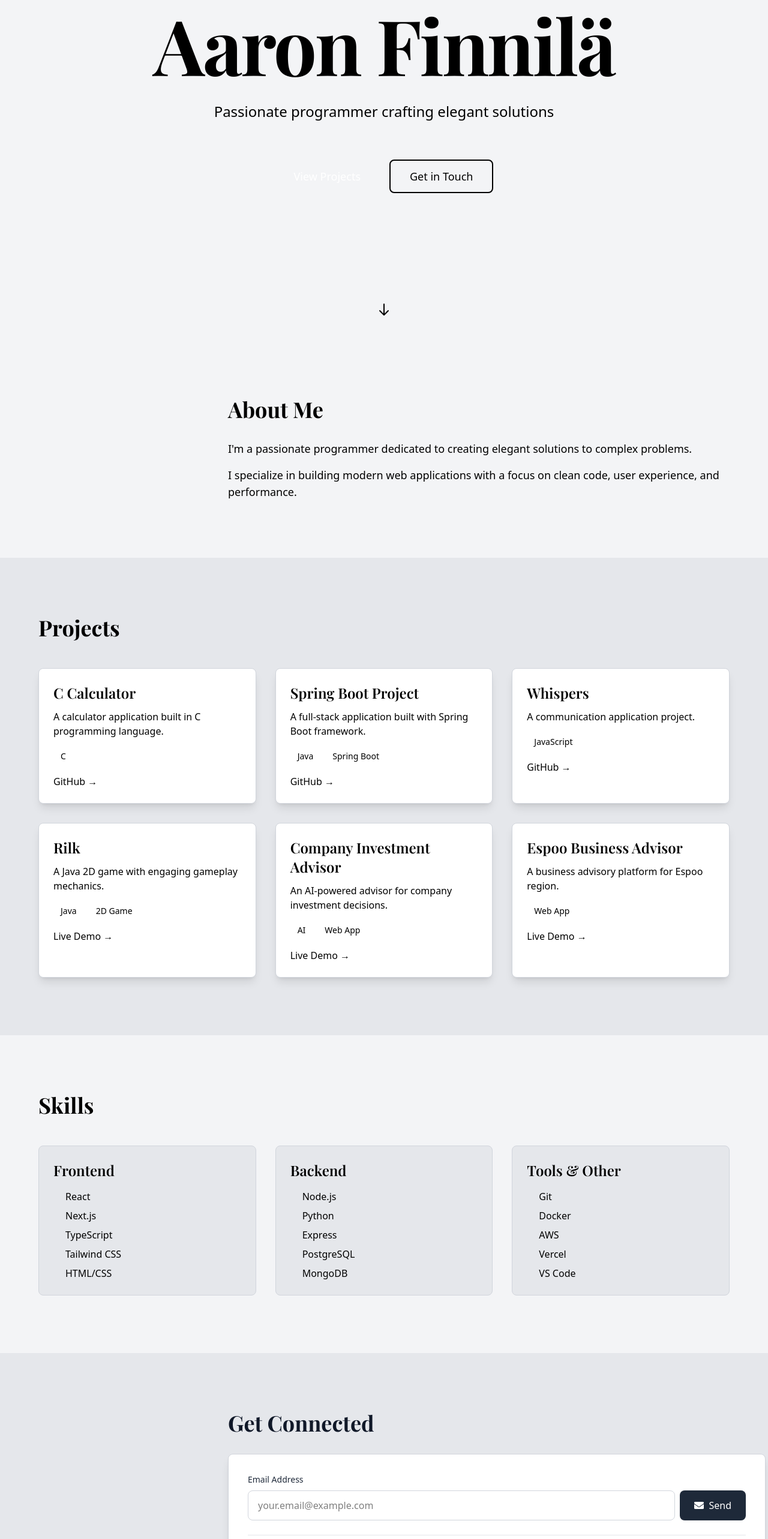
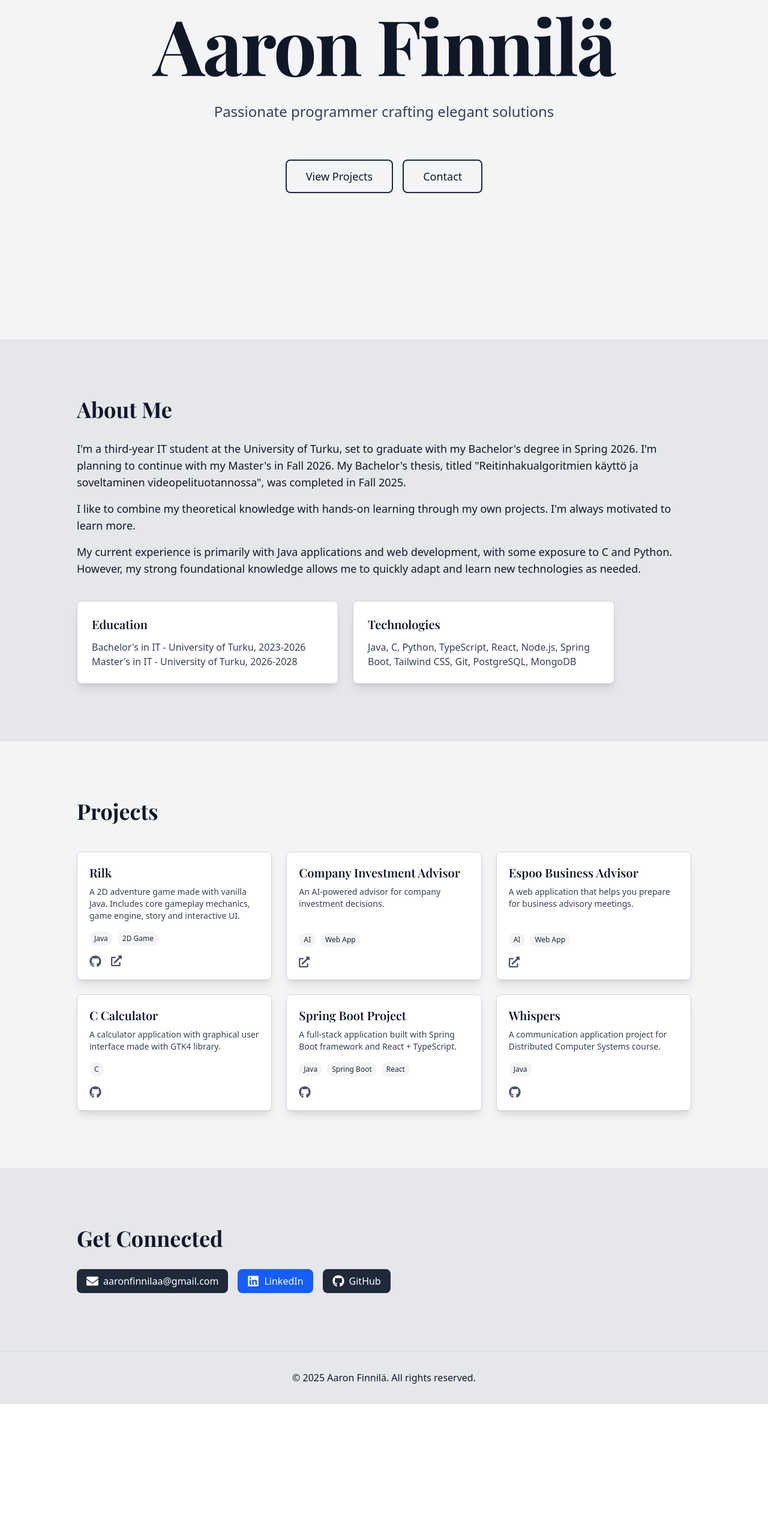
Before and after one commit to aaronfinnila/portfolio, a Next.js app: page / in a window 1280 px wide. Shown: the part 234-2800 px from the top of the page at 60% size. After the commit the page ends 2575 px from the top, so only its background shows below. Built offline with nearby package versions, Linux system fonts and the light colour scheme; a web font is replaced by a local one.

Commit message:
improvements

```diff
--- a/app/components/Header.tsx
+++ b/app/components/Header.tsx
@@ -1,15 +1,22 @@
 'use client';
 
-import { useState, useEffect } from 'react';
+import { useState, useEffect, useRef } from 'react';
 import { FaGithub, FaLinkedin } from 'react-icons/fa';
 
 export default function Header() {
   const [isVisible, setIsVisible] = useState(true);
   const [lastScrollY, setLastScrollY] = useState(0);
+  const isScrollingToSection = useRef(false);
 
   useEffect(() => {
     const handleScroll = () => {
       const currentScrollY = window.scrollY;
+
+      if (isScrollingToSection.current) {
+        // Don't hide during programmatic scroll
+        setLastScrollY(currentScrollY);
+        return;
+      }
 
       if (currentScrollY < 50) {
         // Always show when near the top
@@ -32,7 +39,14 @@ export default function Header() {
   const scrollToSection = (sectionId: string) => {
     const element = document.getElementById(sectionId);
     if (element) {
+      isScrollingToSection.current = true;
+      setIsVisible(true);
       element.scrollIntoView({ behavior: 'smooth' });
+
+      // Reset after scroll animation completes
+      setTimeout(() => {
+        isScrollingToSection.current = false;
+      }, 1000);
     }
   };
 
@@ -42,7 +56,12 @@ export default function Header() {
     }`}>
       <nav className="container mx-auto px-6 py-4">
         <div className="flex items-center justify-between">
-          <h1 className="text-2xl font-bold text-gray-900">Aaron Finnilä</h1>
+          <h1
+            onClick={() => scrollToSection('hero')}
+            className="text-2xl font-bold text-gray-900 cursor-pointer hover:text-gray-600 transition-colors"
+          >
+            Aaron Finnilä
+          </h1>
 
           <div className="flex items-center gap-8">
             <button
@@ -54,11 +73,6 @@ export default function Header() {
               onClick={() => scrollToSection('projects')}
               className="text-gray-800 hover:text-gray-600 transition-colors cursor-pointer">
                 Projects
-            </button>
-            <button
-              onClick={() => scrollToSection('skills')}
-              className="text-gray-800 hover:text-gray-600 transition-colors cursor-pointer">
-                Skills
             </button>
             <button
               onClick={() => scrollToSection('contact')}
--- a/app/components/Hero.tsx
+++ b/app/components/Hero.tsx
@@ -1,6 +1,14 @@
 'use client';
 
+import { useEffect, useState } from 'react';
+
 export default function Hero() {
+  const [isVisible, setIsVisible] = useState(false);
+
+  useEffect(() => {
+    setIsVisible(true);
+  }, []);
+
   const scrollToSection = (sectionId: string) => {
     const element = document.getElementById(sectionId);
     if (element) {
@@ -9,43 +17,28 @@ export default function Hero() {
   };
 
   return (
-    <section className="min-h-screen flex flex-col items-center justify-center px-6">
-      <div className="text-center space-y-8">
-        <h1 className="text-7xl md:text-8xl lg:text-9xl font-playfair font-bold tracking-tight text-forest-900">
+    <section id="hero" className="min-h-screen flex flex-col items-center justify-center px-6">
+      <div className={`text-center space-y-8 transition-all duration-1000 ease-out ${
+        isVisible ? 'opacity-100 translate-y-0' : 'opacity-0 translate-y-8'
+      }`}>
+        <h1 className="text-3xl md:text-8xl lg:text-9xl font-playfair font-bold tracking-tight text-gray-900">
           Aaron Finnilä
         </h1>
-        <p className="text-xl md:text-2xl text-forest-700 max-w-2xl mx-auto">
+        <p className="text-xl md:text-2xl text-gray-700 max-w-2xl mx-auto">
           Passionate programmer crafting elegant solutions
         </p>
         <div className="flex flex-wrap gap-4 justify-center pt-8">
-          <button
+                    <button
             onClick={() => scrollToSection('projects')}
-            className="px-8 py-3 bg-forest-600 hover:bg-forest-700 text-white rounded-lg transition-colors text-lg"
-          >
-            View Projects
+            className="px-8 py-3 border-2 border-gray-800 hover:border-gray-900 text-gray-900 rounded-lg transition-colors text-lg cursor-pointer"
+          >View Projects
           </button>
           <button
             onClick={() => scrollToSection('contact')}
-            className="px-8 py-3 border-2 border-forest-600 hover:border-forest-700 text-forest-900 rounded-lg transition-colors text-lg"
-          >
-            Get in Touch
+            className="px-8 py-3 border-2 border-gray-800 hover:border-gray-900 text-gray-900 rounded-lg transition-colors text-lg cursor-pointer"
+          >Contact
           </button>
         </div>
-      </div>
-
-      {/* Scroll indicator */}
-      <div className="absolute bottom-8 animate-bounce">
-        <svg
-          className="w-6 h-6 text-forest-600"
-          fill="none"
-          strokeLinecap="round"
-          strokeLinejoin="round"
-          strokeWidth="2"
-          viewBox="0 0 24 24"
-          stroke="currentColor"
-        >
-          <path d="M19 14l-7 7m0 0l-7-7m7 7V3"></path>
-        </svg>
       </div>
     </section>
   );
--- a/app/components/sections/About.tsx
+++ b/app/components/sections/About.tsx
@@ -1,15 +1,37 @@
 export default function About() {
   return (
-    <section id="about" className="py-24 px-6">
-      <div className="container mx-89 max-w-4xl">
+    <section id="about" className="py-24 px-6 bg-gray-200">
+      <div className="container mx-auto max-w-5xl">
         <h2 className="text-4xl font-bold mb-8">About Me</h2>
         <div className="space-y-4 text-lg">
           <p>
-            I'm a passionate programmer dedicated to creating elegant solutions to complex problems.
+            I'm a third-year IT student at the University of Turku, set to graduate with my Bachelor's degree in Spring 2026. I'm planning to continue with my Master's in Fall 2026. My Bachelor's thesis, titled "Reitinhakualgoritmien käyttö ja soveltaminen videopelituotannossa", was completed in Fall 2025.
           </p>
           <p>
-            I specialize in building modern web applications with a focus on clean code, user experience, and performance.
+            I like to combine my theoretical knowledge with hands-on learning through my own projects. I'm always motivated to learn more.
           </p>
+          <p>
+            My current experience is primarily with Java applications and web development, with some exposure to C and Python. However, my strong foundational knowledge allows me to quickly adapt and learn new technologies as needed.
+          </p>
+        </div>
+
+        <div className="mt-10 grid md:grid-cols-2 gap-6 max-w-4xl">
+          <div className="bg-white rounded-lg p-6 shadow-lg border border-gray-300">
+            <h3 className="text-xl font-semibold mb-3">Education</h3>
+            <p className="text-gray-700">
+              Bachelor's in IT - University of Turku, 2023-2026
+            </p>
+            <p className="text-gray-700">
+              Master's in IT - University of Turku, 2026-2028
+            </p>
+          </div>
+
+          <div className="bg-white rounded-lg p-6 shadow-lg border border-gray-300">
+            <h3 className="text-xl font-semibold mb-3">Technologies</h3>
+            <p className="text-gray-700">
+              Java, C, Python, TypeScript, React, Node.js, Spring Boot, Tailwind CSS, Git, PostgreSQL, MongoDB
+            </p>
+          </div>
         </div>
       </div>
     </section>
--- a/app/components/sections/Contact.tsx
+++ b/app/components/sections/Contact.tsx
@@ -3,50 +3,34 @@ import { FaGithub, FaLinkedin, FaEnvelope } from 'react-icons/fa';
 export default function Contact() {
   return (
     <section id="contact" className="py-24 px-6 bg-gray-200">
-      <div className="container mx-89 max-w-4xl">
+      <div className="container mx-auto max-w-5xl">
         <h2 className="text-4xl font-bold mb-8 text-gray-900">Get Connected</h2>
-        <div className="bg-white rounded-lg p-8 shadow-lg border border-gray-300">
-          <div className="mb-6">
-            <label htmlFor="email" className="block text-sm font-medium text-gray-800 mb-2">
-              Email Address
-            </label>
-            <div className="flex gap-2">
-              <input
-                type="email"
-                id="email"
-                placeholder="your.email@example.com"
-                className="flex-1 px-4 py-3 border border-gray-300 rounded-lg focus:outline-none focus:ring-2 focus:ring-forest-600 focus:border-transparent"
-              />
+        <div className="flex items-center gap-4">
           <a
-                href="mailto:aaronfinnila@example.com"
-                className="inline-flex items-center px-6 py-3 bg-gray-800 hover:bg-gray-900 text-white rounded-lg transition-colors"
+            href="mailto:aaronfinnilaa@gmail.com"
+            className="inline-flex items-center gap-2 px-4 py-2 bg-gray-800 hover:bg-gray-900 text-white rounded-lg transition-colors cursor-pointer"
           >
-                <FaEnvelope className="mr-2" />
-                Send
-              </a>
-            </div>
-          </div>
-
-          <div className="flex items-center gap-4 pt-4 border-t border-gray-200">
-            <a
-              href="https://github.com/aaronfinnila"
-              target="_blank"
-              rel="noopener noreferrer"
-              className="inline-flex items-center gap-2 px-4 py-2 bg-gray-800 hover:bg-gray-900 text-white rounded-lg transition-colors"
-            >
-              <FaGithub size={20} />
-              <span>GitHub</span>
+            <FaEnvelope size={20} />
+            <span>aaronfinnilaa@gmail.com</span>
           </a>
           <a
             href="https://linkedin.com/in/aaronfinnila"
             target="_blank"
             rel="noopener noreferrer"
-              className="inline-flex items-center gap-2 px-4 py-2 bg-blue-600 hover:bg-blue-700 text-white rounded-lg transition-colors"
+            className="inline-flex items-center gap-2 px-4 py-2 bg-blue-600 hover:bg-blue-700 text-white rounded-lg transition-colors cursor-pointer"
           >
             <FaLinkedin size={20} />
             <span>LinkedIn</span>
           </a>
-          </div>
+          <a
+            href="https://github.com/aaronfinnila"
+            target="_blank"
+            rel="noopener noreferrer"
+            className="inline-flex items-center gap-2 px-4 py-2 bg-gray-800 hover:bg-gray-900 text-white rounded-lg transition-colors cursor-pointer"
+          >
+            <FaGithub size={20} />
+            <span>GitHub</span>
+          </a>
         </div>
       </div>
     </section>
--- a/app/components/sections/Projects.tsx
+++ b/app/components/sections/Projects.tsx
@@ -1,27 +1,12 @@
+import { FaGithub, FaExternalLinkAlt } from 'react-icons/fa';
+
 export default function Projects() {
   const projects = [
     {
-      title: "C Calculator",
-      description: "A calculator application built in C programming language.",
-      tech: ["C"],
-      github: "https://github.com/aaronfinnila/c_calculator",
-    },
-    {
-      title: "Spring Boot Project",
-      description: "A full-stack application built with Spring Boot framework.",
-      tech: ["Java", "Spring Boot"],
-      github: "https://github.com/aaronfinnila/springboot_project1",
-    },
-    {
-      title: "Whispers",
-      description: "A communication application project.",
-      tech: ["JavaScript"],
-      github: "https://github.com/aaronfinnila/whispers",
-    },
-    {
       title: "Rilk",
-      description: "A Java 2D game with engaging gameplay mechanics.",
+      description: "A 2D adventure game made with vanilla Java. Includes core gameplay mechanics, game engine, story and interactive UI.",
       tech: ["Java", "2D Game"],
+      github: "https://github.com/aaronfinnila/javagame",
       demo: "https://awsy.itch.io/rilk",
     },
     {
@@ -32,45 +17,64 @@ export default function Projects() {
     },
     {
       title: "Espoo Business Advisor",
-      description: "A business advisory platform for Espoo region.",
-      tech: ["Web App"],
+      description: "A web application that helps you prepare for business advisory meetings.",
+      tech: ["AI", "Web App"],
       demo: "https://test.attractor.fi",
+    },
+    {
+      title: "C Calculator",
+      description: "A calculator application with graphical user interface made with GTK4 library.",
+      tech: ["C"],
+      github: "https://github.com/aaronfinnila/c_calculator",
+    },
+    {
+      title: "Spring Boot Project",
+      description: "A full-stack application built with Spring Boot framework and React + TypeScript.",
+      tech: ["Java", "Spring Boot", "React"],
+      github: "https://github.com/aaronfinnila/springboot_project1",
+    },
+    {
+      title: "Whispers",
+      description: "A communication application project for Distributed Computer Systems course.",
+      tech: ["Java"],
+      github: "https://github.com/aaronfinnila/whispers",
     },
   ];
 
   return (
-    <section id="projects" className="py-24 px-6 bg-gray-200">
-      <div className="container mx-auto max-w-6xl">
-        <h2 className="text-4xl font-bold mb-12 text-forest-900">Projects</h2>
-        <div className="grid md:grid-cols-2 lg:grid-cols-3 gap-8">
+    <section id="projects" className="py-24 px-6">
+      <div className="container mx-auto max-w-5xl">
+        <h2 className="text-4xl font-bold mb-12 text-gray-900">Projects</h2>
+        <div className="grid md:grid-cols-2 lg:grid-cols-3 gap-6">
           {projects.map((project, index) => (
             <div
               key={index}
-              className="bg-white rounded-lg p-6 shadow-lg hover:shadow-xl transition-shadow border border-gray-300"
+              className="bg-white rounded-lg p-5 shadow-lg hover:shadow-xl transition-shadow border border-gray-300 flex flex-col"
             >
-              <h3 className="text-2xl font-semibold mb-3 text-forest-900">{project.title}</h3>
-              <p className="text-forest-700 mb-4">
+              <h3 className="text-xl font-semibold mb-2 text-gray-900">{project.title}</h3>
+              <p className="text-gray-700 mb-4 text-sm flex-grow">
                 {project.description}
               </p>
-              <div className="flex flex-wrap gap-2">
+              <div className="flex flex-wrap gap-2 mb-4">
                 {project.tech.map((tech, i) => (
                   <span
                     key={i}
-                    className="px-3 py-1 bg-forest-100 text-forest-800 rounded-full text-sm"
+                    className="px-2 py-1 bg-gray-100 text-gray-800 rounded-full text-xs"
                   >
                     {tech}
                   </span>
                 ))}
               </div>
-              <div className="mt-4 flex gap-3">
+              <div className="flex gap-4 mt-auto">
                 {project.github && (
                   <a
                     href={project.github}
                     target="_blank"
                     rel="noopener noreferrer"
-                    className="text-forest-600 hover:text-forest-800 hover:underline"
+                    className="text-gray-600 hover:text-gray-900 transition-colors cursor-pointer"
+                    aria-label="GitHub"
                   >
-                    GitHub →
+                    <FaGithub size={20} />
                   </a>
                 )}
                 {project.demo && (
@@ -78,9 +82,10 @@ export default function Projects() {
                     href={project.demo}
                     target="_blank"
                     rel="noopener noreferrer"
-                    className="text-forest-600 hover:text-forest-800 hover:underline"
+                    className="text-gray-600 hover:text-gray-900 transition-colors cursor-pointer"
+                    aria-label="Live Demo"
                   >
-                    Live Demo →
+                    <FaExternalLinkAlt size={18} />
                   </a>
                 )}
               </div>
--- a/app/components/sections/Skills.tsx
+++ /dev/null
@@ -1,39 +0,0 @@
-export default function Skills() {
-  const skillCategories = [
-    {
-      title: "Frontend",
-      skills: ["React", "Next.js", "TypeScript", "Tailwind CSS", "HTML/CSS"],
-    },
-    {
-      title: "Backend",
-      skills: ["Node.js", "Python", "Express", "PostgreSQL", "MongoDB"],
-    },
-    {
-      title: "Tools & Other",
-      skills: ["Git", "Docker", "AWS", "Vercel", "VS Code"],
-    },
-  ];
-
-  return (
-    <section id="skills" className="py-24 px-6">
-      <div className="container mx-auto max-w-6xl">
-        <h2 className="text-4xl font-bold mb-12 text-forest-900">Skills</h2>
-        <div className="grid md:grid-cols-3 gap-8">
-          {skillCategories.map((category, index) => (
-            <div key={index} className="bg-gray-200 rounded-lg p-6 border border-gray-300">
-              <h3 className="text-2xl font-semibold mb-4 text-forest-900">{category.title}</h3>
-              <ul className="space-y-2">
-                {category.skills.map((skill, i) => (
-                  <li key={i} className="flex items-center text-forest-800">
-                    <span className="w-2 h-2 bg-forest-600 rounded-full mr-3"></span>
-                    {skill}
-                  </li>
-                ))}
-              </ul>
-            </div>
-          ))}
-        </div>
-      </div>
-    </section>
-  );
-}
--- a/app/page.tsx
+++ b/app/page.tsx
@@ -5,18 +5,16 @@ import Footer from './components/Footer';
 import Hero from './components/Hero';
 import About from './components/sections/About';
 import Projects from './components/sections/Projects';
-import Skills from './components/sections/Skills';
 import Contact from './components/sections/Contact';
 
 export default function Home() {
   return (
-    <div className="min-h-screen bg-gray-100 text-forest-900 transition-colors duration-300">
+    <div className="min-h-screen bg-gray-100 text-gray-900 transition-colors duration-300">
       <Header />
       <main>
         <Hero />
         <About />
         <Projects />
-        <Skills />
         <Contact />
       </main>
       <Footer />
```
Lines whose indentation alone changed are shown as unchanged.
